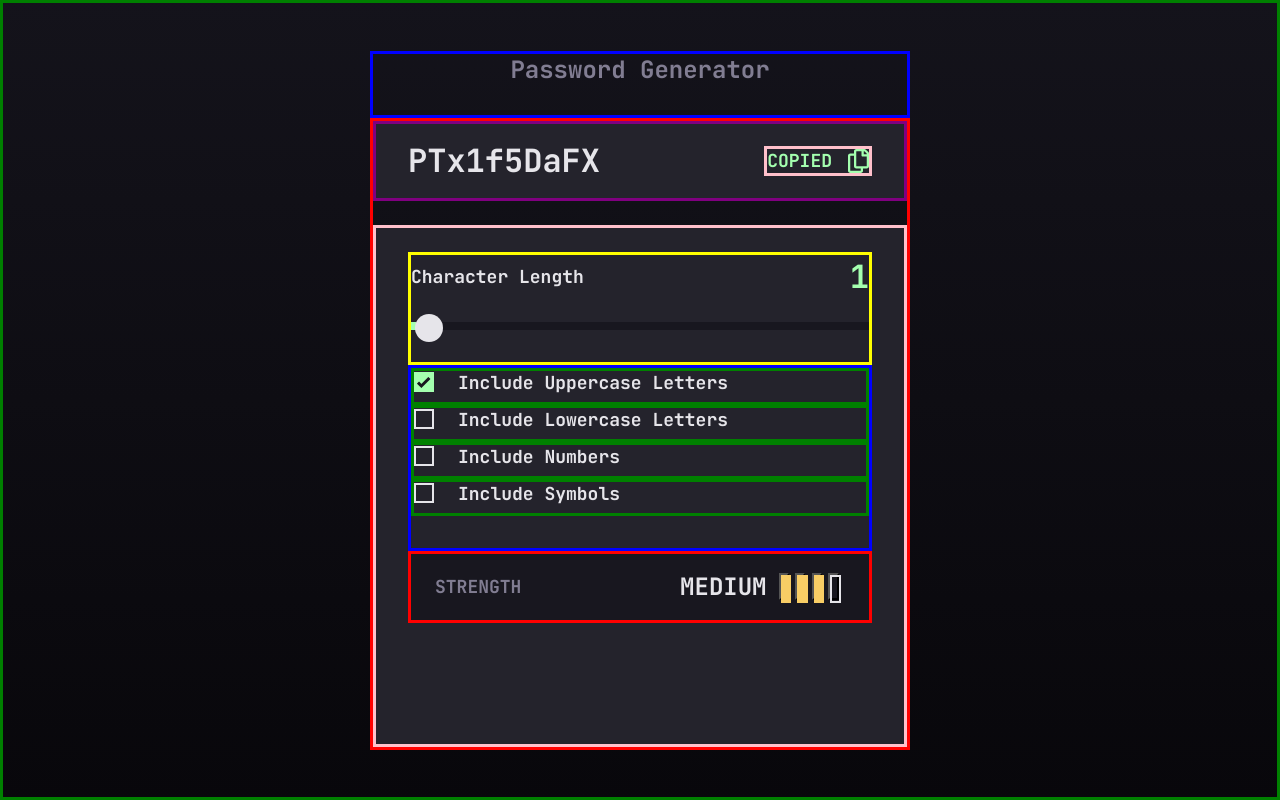
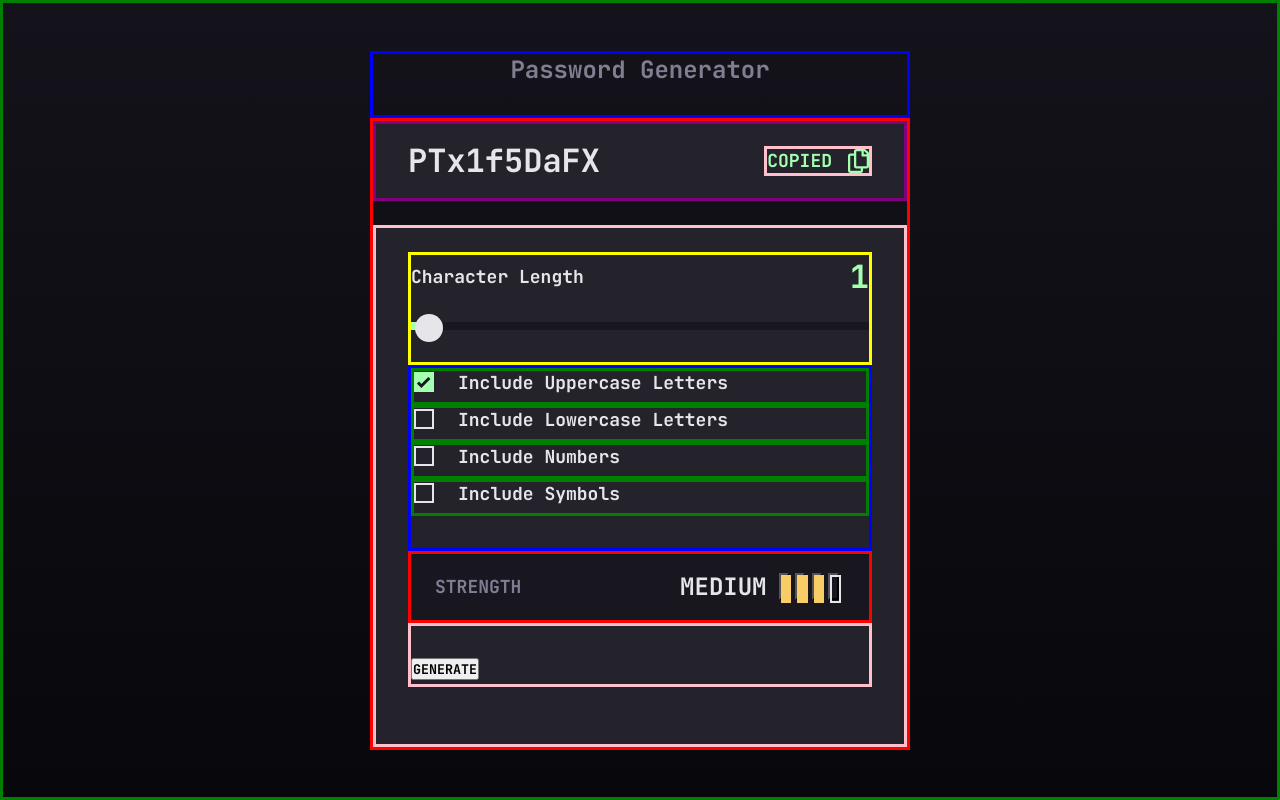
Before and after one commit to brunocs90/password-generator, a React (Vite) app: page / in a window 1280 px wide. Built offline with nearby package versions, Linux system fonts and the light colour scheme.

Commit message:
button component

```diff
--- /dev/null
+++ b/src/components/Button/Button.tsx
@@ -0,0 +1,9 @@
+import { ButtonContainer } from "./styles"
+
+export function Button() {
+    return (
+        <ButtonContainer>
+            <button>GENERATE</button>
+        </ButtonContainer>
+    );
+}
--- /dev/null
+++ b/src/components/Button/styles.ts
@@ -0,0 +1,8 @@
+import styled from 'styled-components';
+
+export const ButtonContainer = styled.div`
+	width: 100%;
+	height: 4.06rem;
+	padding-top: 2rem;
+	border: solid pink;
+`;
--- a/src/components/PasswordGenerator/PasswordGenerator.tsx
+++ b/src/components/PasswordGenerator/PasswordGenerator.tsx
@@ -1,4 +1,5 @@
 import { useState } from "react";
+import { Button } from "../Button/Button";
 import { IOptionsPassword, OptionsPassword } from "../OptionsPassword/OptionsPassword";
 import { PasswordStrength, StrengthType } from "../PasswordStrength/PasswordStrength";
 
@@ -22,6 +23,7 @@ export function PasswordGenerator() {
             <SliderCharacterLength />
             <OptionsPassword optionsPassword={optionsText} />
             <PasswordStrength strength={strength} handleOnClickStrength={handleOnClickStrength} />
+            <Button />
         </PasswordGeneratorContainer>
     );
 }
--- a/src/components/index.ts
+++ b/src/components/index.ts
@@ -5,3 +5,4 @@ export { SliderCharacterLength } from './SliderCharacterLength/SliderCharacterLe
 export { PageTitle } from './PageTitle/PageTitle'
 export { OptionsPassword } from './OptionsPassword/OptionsPassword'
 export { PasswordStrength } from './PasswordStrength/PasswordStrength'
+export { Button } from './Button/Button'
```
